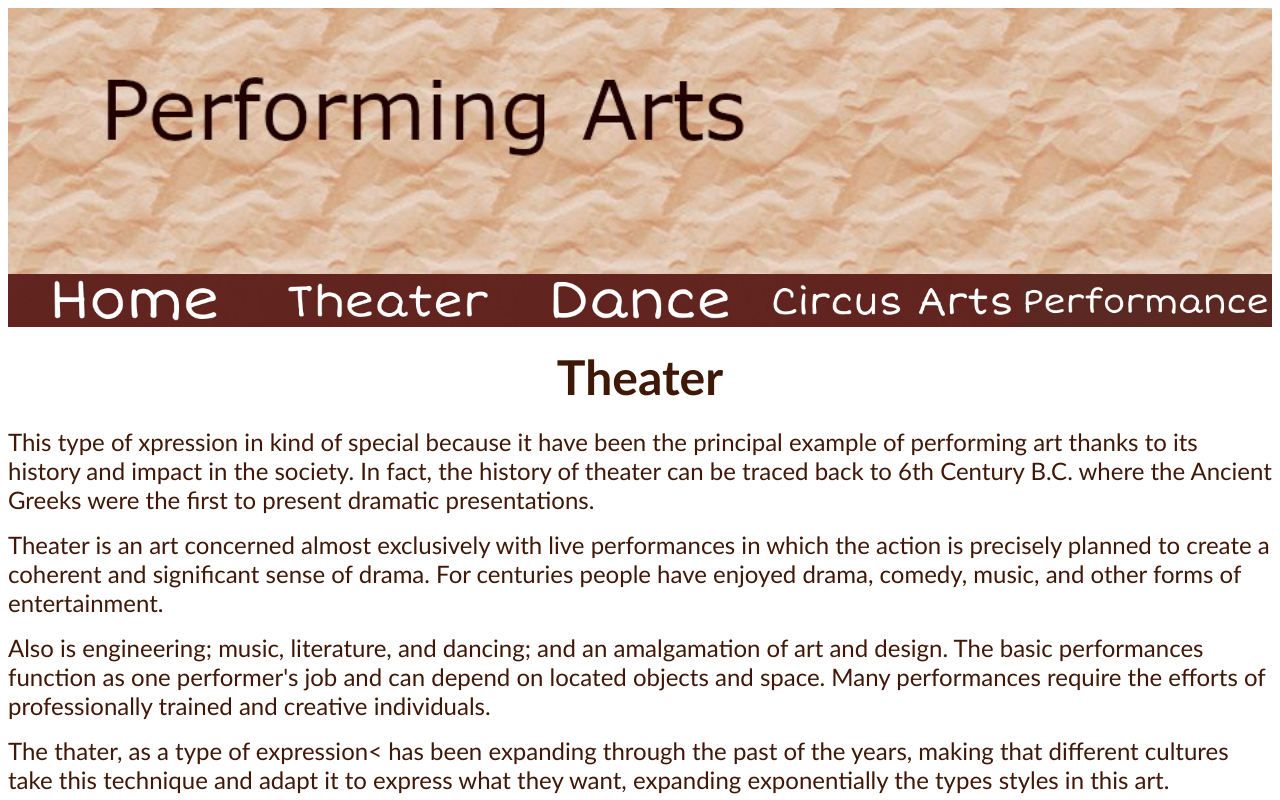
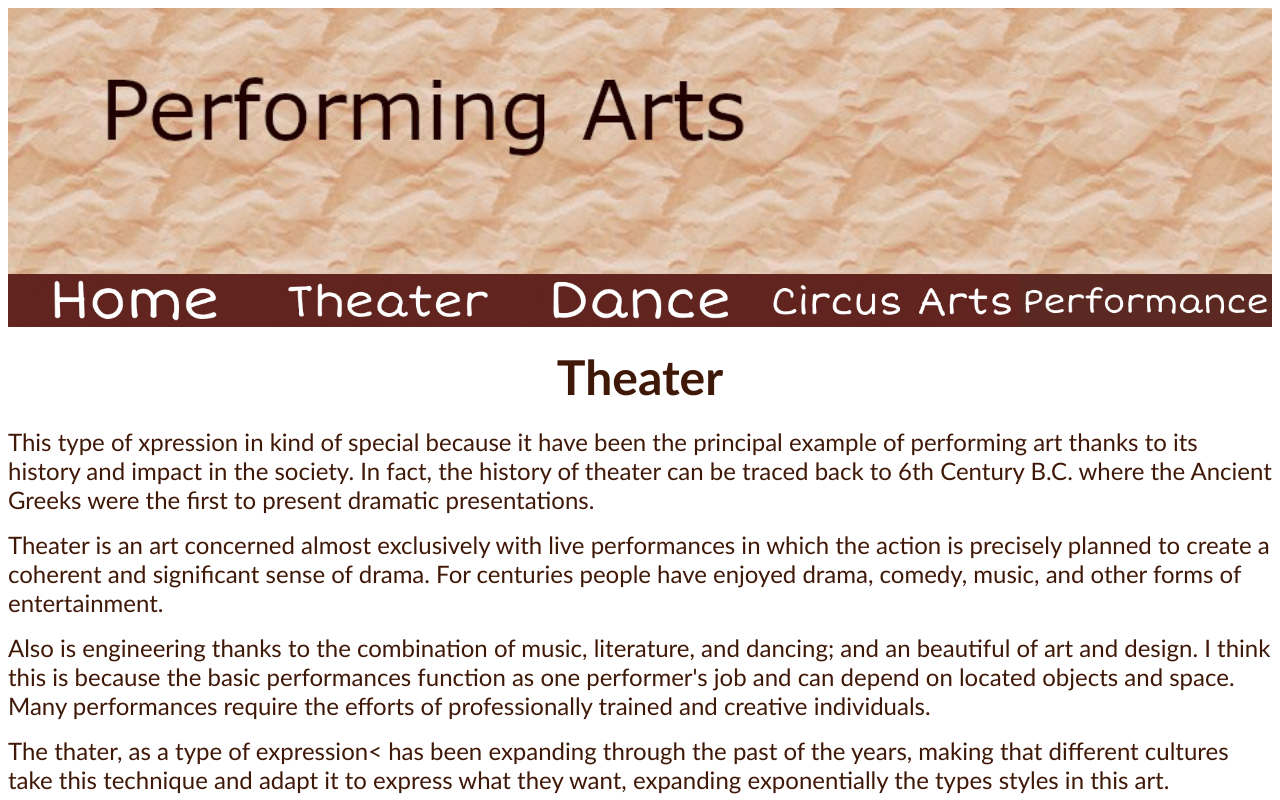
Before and after one commit to Juan-Diego8/Performing-Arts, a plain HTML site: page Theater.html in a window 1280 px wide. Shown: the top 800 px of the page. Drawn offline with Linux system fonts and the light colour scheme.

Commit message:
Update Theater.html

```diff
--- a/Theater.html
+++ b/Theater.html
@@ -16,7 +16,7 @@
 
 <p><font face="calibri" font size="5"> Theater is an art concerned almost exclusively with live performances in which the action is precisely planned to create a coherent and significant sense of drama.  For centuries people have enjoyed drama, comedy, music, and other forms of entertainment. </p></font>
 
-<p><font face="calibri" font size="5"> Also is engineering; music, literature, and dancing; and an amalgamation of art and design. The basic performances function as one performer's job and can depend on located objects and space. Many performances require the efforts of professionally trained and creative individuals. </p></font>
+<p><font face="calibri" font size="5"> Also is engineering thanks to the combination of  music, literature, and dancing; and an beautiful of art and design. I think this is because the basic performances function as one performer's job and can depend on located objects and space. Many performances require the efforts of professionally trained and creative individuals. </p></font>
 
 <p><font face="calibri" font size="5"> The thater, as a type of expression< has been expanding through the past of the years, making that different cultures take this technique and adapt it to express what they want, expanding exponentially the types styles in this art. </p></font>
 
```
